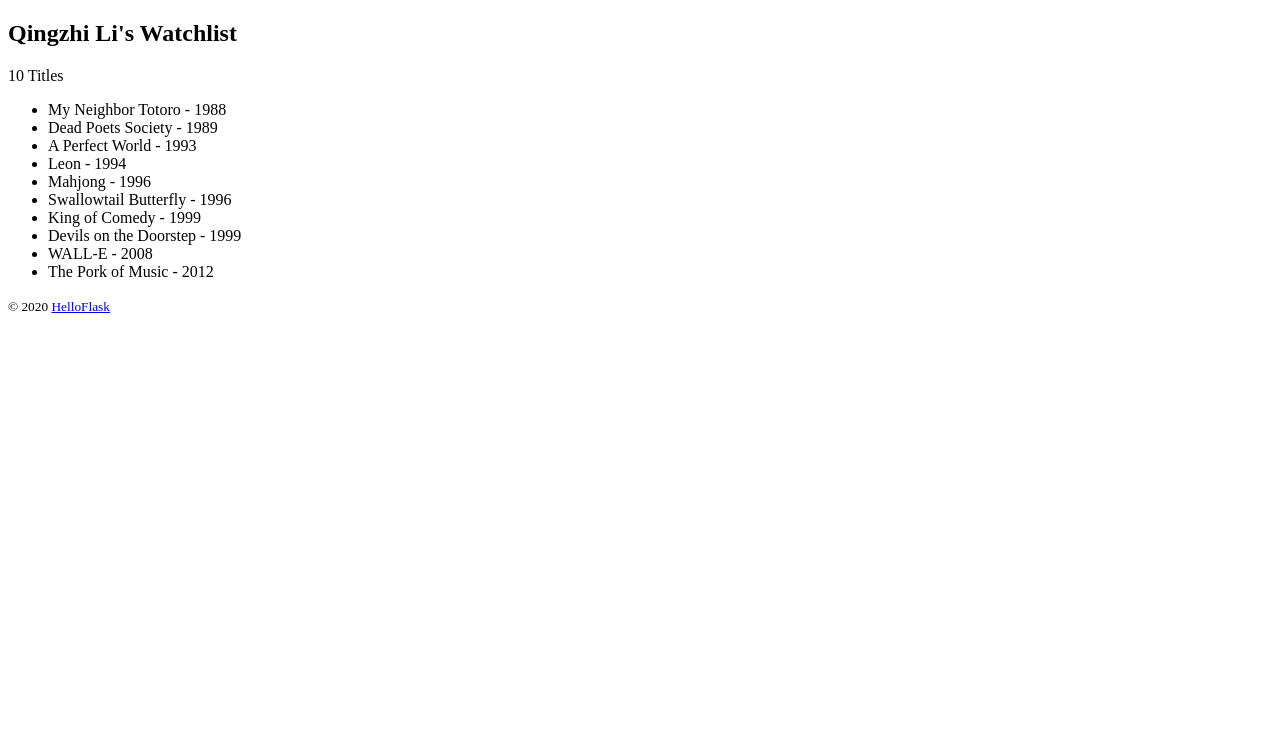
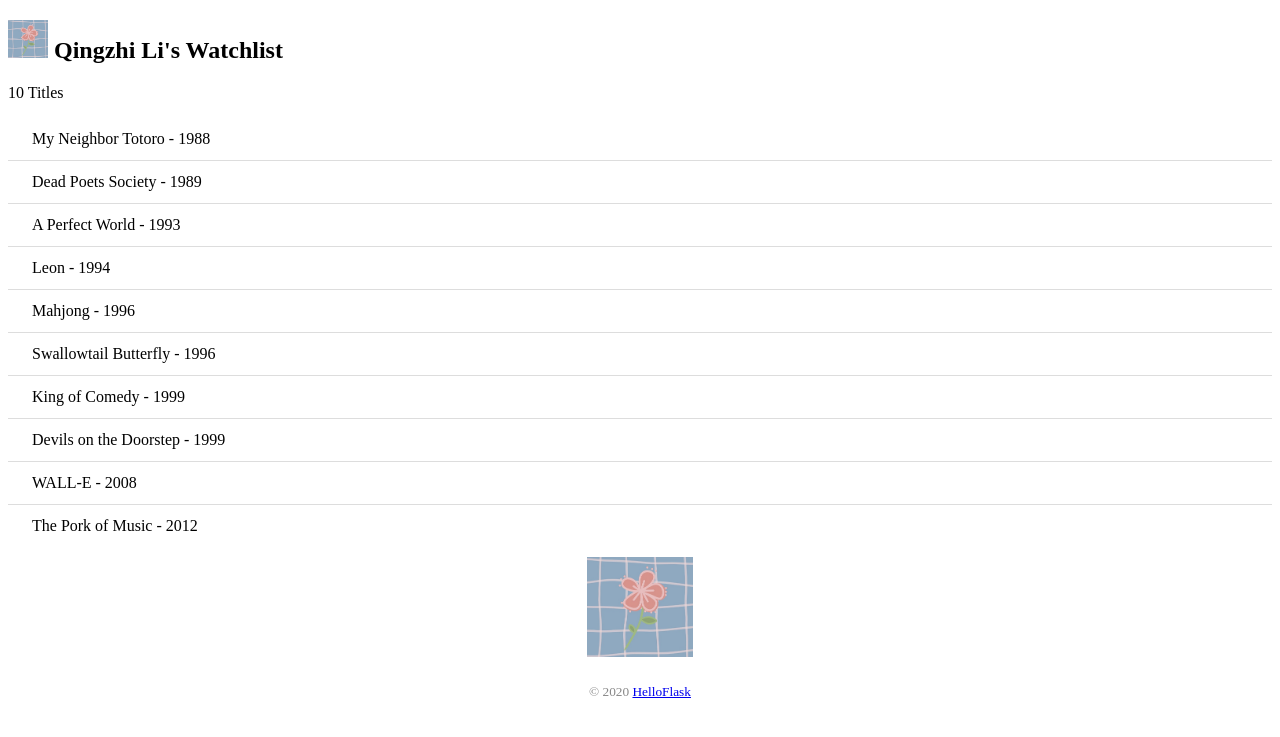
Before and after one commit to Asia-Lichi/watchlist, a Flask app: page / in a window 1280 px wide. Shown: the top 737 px of the page. Run offline with Flask 2, Linux system fonts and the light colour scheme.

Commit message:
Add static files

```diff
--- /dev/null
+++ b/static/style.css
@@ -0,0 +1,9 @@
+
+dy {     margin: auto;     max-width: 580px;     font-size: 14px;     font-family: Helvetica, Arial, sans-serif; }
+footer {     color: #888;     margin-top: 15px;     text-align: center;     padding: 10px; }
+.avatar {     width: 40px; }
+.movie-list {     list-style-type: none;     padding: 0;     margin-bottom: 10px;     box-shadow: 0 2px 5px 0 rgba(0, 0, 0, 0.16), 0 2px 10px 0 rg ba(0, 0, 0, 0.12); }
+.movie-list li {     padding: 12px 24px;     border-bottom: 1px solid #ddd;}
+.movie-list li:last-child {     border-bottom:none; }
+.movie-list li:hover {     background-color: #f8f9fa; }
+.totoro {     display: block;     margin: 0 auto;     height: 100px; }
--- a/templates/index.html
+++ b/templates/index.html
@@ -1,18 +1,23 @@
 <!DOCTYPE html>
 <html lang="en">
 <head>
+    <link rel="stylesheet" href="{{ url_for('static', filename='style.css') }}" type="text/css">
+    <link rel="icon" href="{{ url_for('static', filename='favicon.png') }}">
     <meta charset="utf-8">
     <title>{{ name }}'s Watchlist</title>
 </head>
 <body>
-    <h2>{{ name }}'s Watchlist</h2>
+    <h2>
+          <img alt="Avatar" class="avatar" src="{{ url_for('static', filename='images/avatar.png') }}">
+        {{ name }}'s Watchlist</h2>
     {# 使用 length 过滤器获取 movies 变量的长度 #}
     <p>{{ movies|length }} Titles</p>
-    <ul>
+    <ul class="movie-list">
         {% for movie in movies %}  {# 迭代 movies 变量 #}
         <li>{{ movie.title }} - {{ movie.year }}</li>  {# 等同于 movie['title'] #}
         {% endfor %}  {# 使用 endfor 标签结束 for 语句 #}
     </ul>
+    <img alt="Walking Totoro" class="totoro" src="{{ url_for('static', filename='images/totoro.png') }}">
     <footer>
         <small>&copy; 2020 <a href="http://helloflask.com/tutorial">HelloFlask</a></small>
     </footer>
```
Also changed, not shown: static/favicon.png (added), static/images/avatar.png (added), static/images/totoro.png (added).
